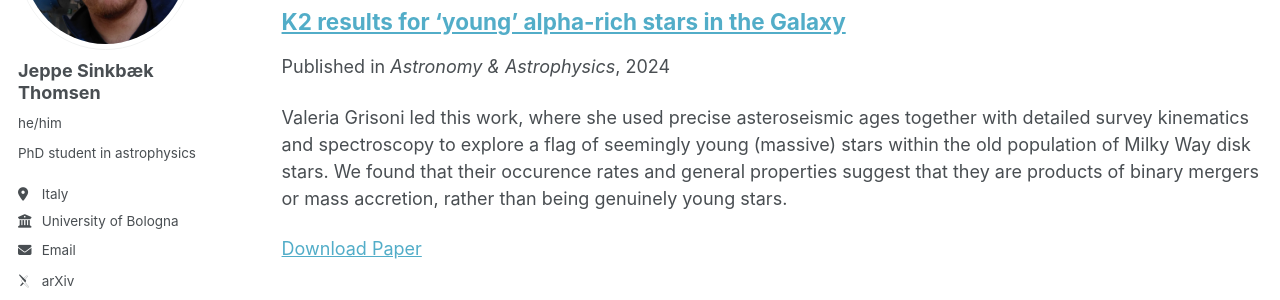
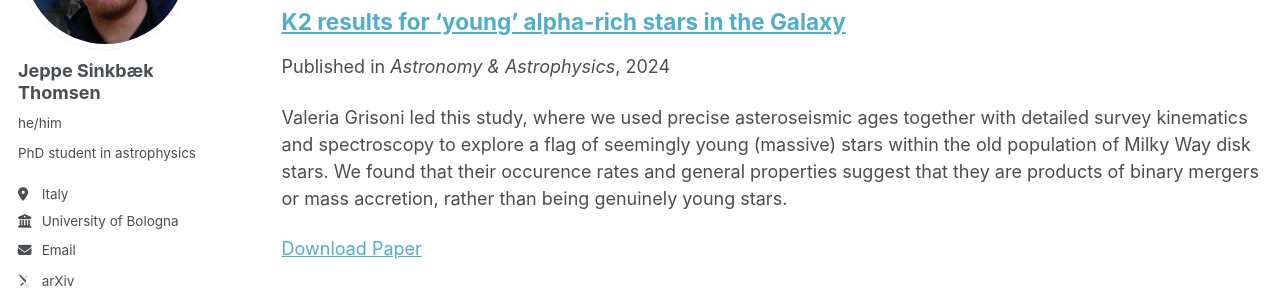
Before and after one commit to jsinkbaek/jsinkbaek.github.io, a Jekyll site: the page built from _pages/publications.html, in a window 1280 px wide and 900 px high, scrolled down 1099 px. Shown: the part 224-524 px from the top of the window. Built offline with Jekyll 4.4.1, drawn with Linux system fonts in a browser that asks for light colours; some web fonts are replaced; a script that is not in the unit is left out.

Commit message:
Update 2024-03-01-Grisoni.md

```diff
--- a/_publications/2024-03-01-Grisoni.md
+++ b/_publications/2024-03-01-Grisoni.md
@@ -3,7 +3,7 @@ title: "K2 results for 'young' alpha-rich stars in the Galaxy"
 collection: publications
 category: manuscripts
 permalink: /publication/2024-03-01-Grisoni
-excerpt: 'Valeria Grisoni led this work, where she used precise asteroseismic ages together with detailed survey kinematics and spectroscopy to explore a flag of seemingly young (massive) stars within the old population of Milky Way disk stars. We found that their occurence rates and general properties suggest that they are products of binary mergers or mass accretion, rather than being genuinely young stars.'
+excerpt: 'Valeria Grisoni led this study, where we used precise asteroseismic ages together with detailed survey kinematics and spectroscopy to explore a flag of seemingly young (massive) stars within the old population of Milky Way disk stars. We found that their occurence rates and general properties suggest that they are products of binary mergers or mass accretion, rather than being genuinely young stars.'
 date: 2024-03-01
 venue: 'Astronomy & Astrophysics'
 paperurl: 'https://ui.adsabs.harvard.edu/abs/2024A%26A...683A.111G/abstract'
```
